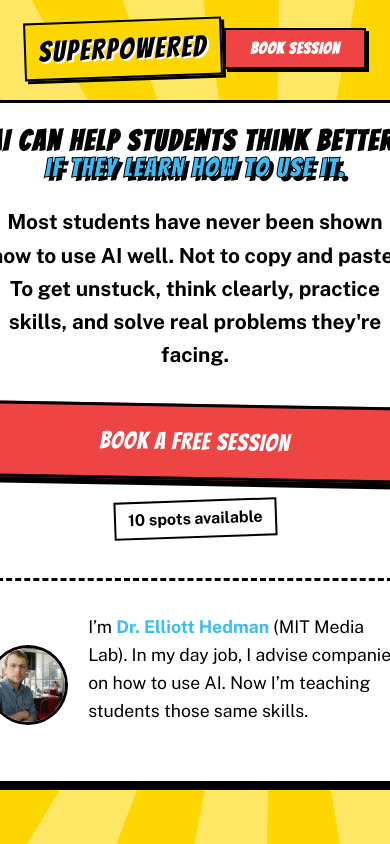
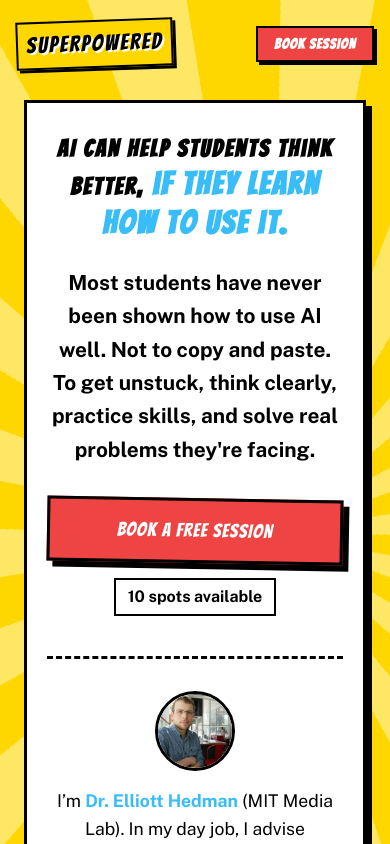
Before and after one commit to mathandlove/superpowered, a React (Vite) app: page / in a window 390 px wide. Shown: the top 844 px of the page. Built offline with nearby package versions, Linux system fonts and the light colour scheme.

Commit message:
faster microsoft link

```diff
--- a/src/App.css
+++ b/src/App.css
@@ -74,7 +74,7 @@
 }
 
 .hero h1 {
-  font-size: clamp(3rem, 6vw, 5rem);
+  font-size: clamp(2.5rem, 5vw, 4rem);
   line-height: 1;
   margin-bottom: 24px;
   color: var(--comic-black);
@@ -87,7 +87,7 @@
   color: var(--comic-black);
   -webkit-text-stroke: 0;
   text-shadow: 2px 2px 0px #fff;
-  font-size: clamp(1.8rem, 4.5vw, 3.5rem);
+  font-size: clamp(1.5rem, 3.5vw, 2.5rem);
 }
 
 .hero h1 span {
@@ -504,19 +504,46 @@ h2 {
 
   .hero-inner {
     transform: none;
-    padding: 24px;
+    padding: 24px 20px;
   }
 
   .hero h1 {
-    font-size: clamp(1.6rem, 6.5vw, 3rem);
+    font-size: clamp(2rem, 8vw, 3rem);
+    word-wrap: break-word;
+    line-height: 1.2;
+  }
+
+  .hero h1 .hero-headline,
+  .hero h1 span {
+    white-space: normal;
+    display: inline;
+    -webkit-text-stroke: 0;
+    text-shadow: none;
   }
 
   .hero-cta-group {
     flex-direction: column;
+    gap: 16px;
   }
 
   .primary-btn {
     width: 100%;
+    text-align: center;
+    font-size: 1.2rem;
+    padding: 14px 24px;
+  }
+
+  .hero-note {
+    transform: rotate(0deg);
+  }
+
+  .intro-block {
+    flex-direction: column;
+    text-align: center;
+    gap: 16px;
+  }
+
+  .hero .intro-name {
     text-align: center;
   }
 
--- a/src/App.tsx
+++ b/src/App.tsx
@@ -18,9 +18,9 @@ function App() {
         <div className="hero-inner">
           <div className="hero-content">
             <h1><span className="hero-headline">AI can help students think better,</span> <span>if they learn how to use it.</span></h1>
-            <p>Most students have never been shown how to use AI well. Not to copy and paste. To get unstuck, think clearly, practice skills, and solve real problems they're facing.</p>
+            <p>Most students have never been shown how to use AI well. Not to copy and paste.<br />To get unstuck, think clearly, practice skills, and solve real problems they're facing.</p>
             <div className="hero-cta-group">
-              <a href="https://outlook.office.com/book/Superpower@robotsandpencils.com" target="_blank" rel="noopener noreferrer" className="primary-btn">Book a Free Session</a>
+              <a href="https://outlook.office365.com/book/Superpower@robotsandpencils.com" target="_blank" rel="noopener noreferrer" className="primary-btn">Book a Free Session</a>
               <span className="hero-note">10 spots available</span>
             </div>
             <div className="intro-block">
@@ -127,7 +127,7 @@ function App() {
             <h2>A good trade.</h2>
             <div className="text-content">
               <p>I'm deep in this research and preparing for a talk at SXSW; working with real students is how I make the work better.</p>
-              <p>You get a free hour with a researcher. I learn from real sessions. Good trade.</p>
+              <p>You get a free AI researcher from MIT. I get to learn what is important to you.</p>
             </div>
           </div>
         </section>
@@ -139,7 +139,7 @@ function App() {
           <div className="text-content">
             <p>Dr. Elliott Hedman is an MIT Media Lab PhD who helps students learn how to use AI as a coach—so they can think better, get unstuck, and take ownership of their learning. He’s worked at Google and IDEO and has helped organizations like LEGO and McGraw Hill build for the students and teachers they serve. Now he offers free 1:1 sessions where students bring a real challenge and learn a practical, repeatable way to use AI responsibly—without replacing their own work or voice.</p>
             <div className="about-links" style={{ marginTop: '32px', display: 'flex', gap: '24px', flexWrap: 'wrap' }}>
-              <a href="https://buildempathy.com/portfolio" target="_blank" rel="noopener noreferrer" style={{ color: 'var(--comic-blue)', fontWeight: 600, textDecoration: 'none' }}>Link to Elliott’s CV (2024) →</a>
+              <a href="https://buildempathy.com/portfolio" target="_blank" rel="noopener noreferrer" style={{ color: 'var(--comic-blue)', fontWeight: 600, textDecoration: 'none' }}>Link to Elliott’s Portfolio →</a>
               <a href="https://www.linkedin.com/in/customerobsession/" target="_blank" rel="noopener noreferrer" style={{ color: 'var(--comic-blue)', fontWeight: 600, textDecoration: 'none' }}>LinkedIn Profile →</a>
             </div>
           </div>
@@ -151,7 +151,7 @@ function App() {
         <div className="container">
           <h2>Book a free session</h2>
           <p className="subtitle">One hour. One real problem. A new way to get unstuck.</p>
-          <a href="https://outlook.office.com/book/Superpower@robotsandpencils.com" target="_blank" rel="noopener noreferrer" className="cta-btn">Book a Session</a>
+          <a href="https://outlook.office365.com/book/Superpower@robotsandpencils.com" target="_blank" rel="noopener noreferrer" className="cta-btn">Book a Session</a>
           <p className="cta-note">Want to sit in as a parent? Totally fine.</p>
         </div>
       </section>
--- a/src/components/Navbar.css
+++ b/src/components/Navbar.css
@@ -84,4 +84,18 @@
   .navbar-links {
     display: none;
   }
+
+  .navbar-container {
+    padding: 0 16px;
+  }
+
+  .navbar-logo {
+    font-size: 1.4rem;
+    padding: 4px 8px;
+  }
+
+  .navbar-cta .nav-btn {
+    padding: 8px 16px;
+    font-size: 0.9rem;
+  }
 }
```
